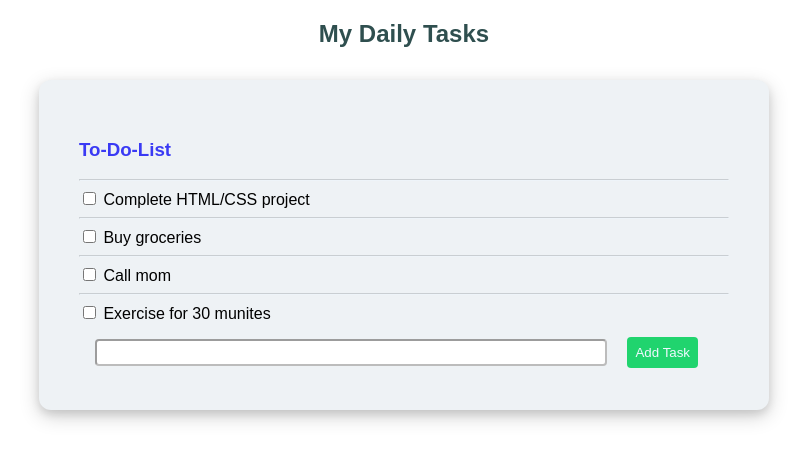
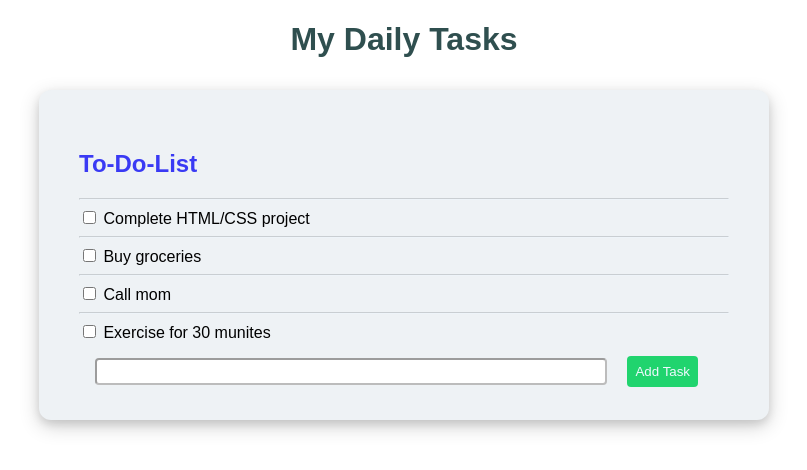
Before and after one commit to Thasmi-03/My-Daily-Tasks, a plain HTML site: page index.html in a window 1280 px wide. Shown: the whole page, without its empty margins (236-1043 px from the left). Drawn offline with Linux system fonts and the light colour scheme.

Commit message:
heading style css modify

```diff
--- a/index.html
+++ b/index.html
@@ -7,10 +7,10 @@
 </head>
 
 <body>
-    <h2 style="
+    <h1 style="
             text-align: center; font-family: Arial, Helvetica, sans-serif;
             color:darkslategray;
-            "> My Daily Tasks</h2>
+            "> My Daily Tasks</h1>
     <div style="
           padding: 40px;
           background-color: rgb(238, 242, 245);
@@ -22,9 +22,9 @@
           box-shadow: 0 4px 8px 0 rgba(0, 0, 0, 0.1),0 6px 20px 0 rgba(0, 0, 0, 0.19);
           height: 250px;
         ">
-        <h3 style="
+        <h2 style="
             color: rgba(9, 9, 243, 0.788); font-family: Arial, Helvetica, sans-serif;
-            ">To-Do-List</h3>
+            ">To-Do-List</h2>
         <hr style="border-color: #f0f8ff78;">
         <input type="checkbox"> Complete HTML/CSS project
         <hr style="border-color: #f0f8ff78;">
```
